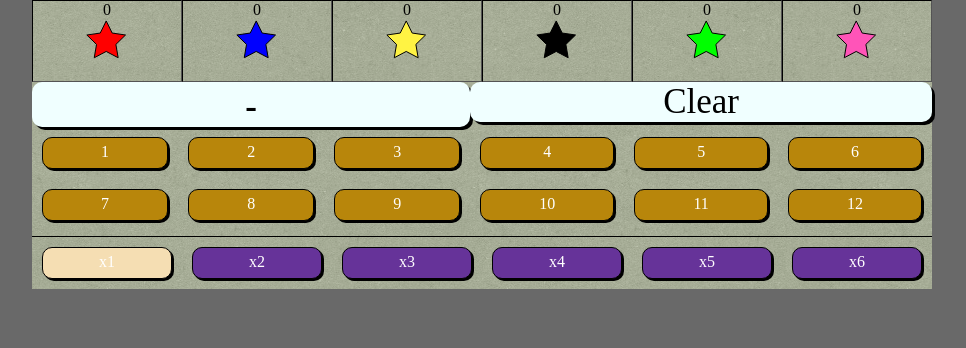
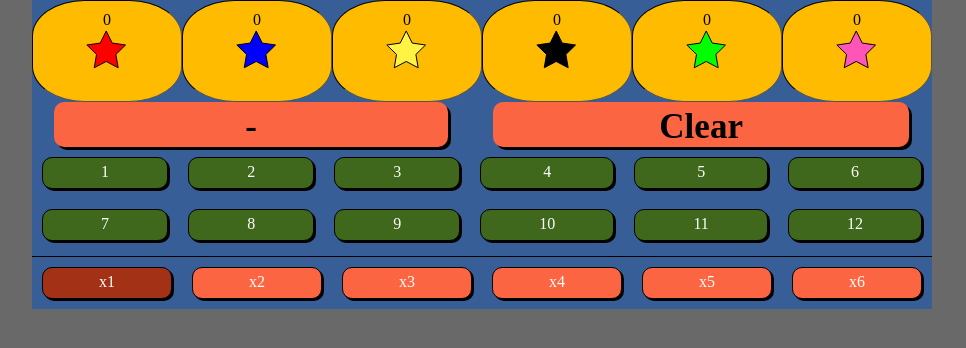
Before and after one commit to LenardMichal/Carcasone-simple-calc, a plain HTML site: page index.html in a window 1280 px wide. Shown: the whole page, without its empty margins (158-1124 px from the left). Drawn offline with Linux system fonts and the light colour scheme.

Commit message:
Changed css to be more readable

```diff
--- a/styles.css
+++ b/styles.css
@@ -1,6 +1,13 @@
 *{
     margin: 0;
     padding: 0;
+}
+:root{
+    --sky: #375E97;
+    --sunset: #FB6542;
+    --sunflower: #FFBB00;
+    --grass: #3F681C
+
 }
 
 body{
@@ -8,8 +15,8 @@ body{
 }
 
 #app{
-    background-image: url(/assets/green_cup.png);
-    min-width: 350px;
+    background-color: var(--sky);
+    min-width: 320px;
     max-width: 900px;
     text-align: center;
     margin: 0 auto;
@@ -28,27 +35,32 @@ body{
     height: 80px;
     text-align: center;
     border: 1px inset black;
+    background-color: var(--sunflower);
+    border-radius: 35%;
+    padding: 10px 0;
 
 }
 
-#minus{
-    grid-column: 1 / 4;
-    background-color: azure;
+#minus, #clear{
+
+    background-color: var(--sunset);
     border-radius: 10px;
     height: 40px;
     font-size: 35px;
     font-weight: 800;
     padding-top: 5px;
     box-shadow: 3px 3px black;
+    width: 90%;
+    margin: 0 auto;
+
+}
+#minus{
+    grid-column:  1 / 4;
 }
 
 #clear{
     grid-column: 4 / 7;
-    background-color: azure;
-    border-radius: 10px;
-    height: 40px;
-    font-size: 35px;
-    box-shadow: 3px 3px black;
+
 }
 .button{
     height: 20px;
@@ -56,22 +68,23 @@ body{
     border-radius: 10px;
     margin: 10px;
     padding: 5px;
-    background-color: darkgoldenrod;
+    background-color: var(--grass);
     color:white;
     box-shadow: 2px 2px black;
 
 }
-.button:hover{
-    background-color: rosybrown;
+
+
+.multiButton{
+    background-color: var(--sunset);
+    box-shadow: 2px 2px black;
+}
+#controls .button:hover{
+    background-color: #8CB36B;
 }
 
-.multiButton{
-    background-color: rebeccapurple;
-    box-shadow: 2px 2px black;
-}
-
-.button:active{
-    background-color:red;
+#controls  .button:active{
+    background-color: #3E681C;
 }
 #multi{
     margin-top: 5px;
@@ -79,7 +92,7 @@ body{
 }
 
 .toggled{
-    background-color: wheat;
+    background-color: #A33115;
 }
 
 
@@ -116,5 +129,5 @@ body{
 }
 
 .checked{
-    background-color: rgba(140, 140, 140, 1) !important;
+    background-color: rgb(217, 241, 0) !important;
 }
```
Also changed, not shown: assets/green_cup.png (deleted).
